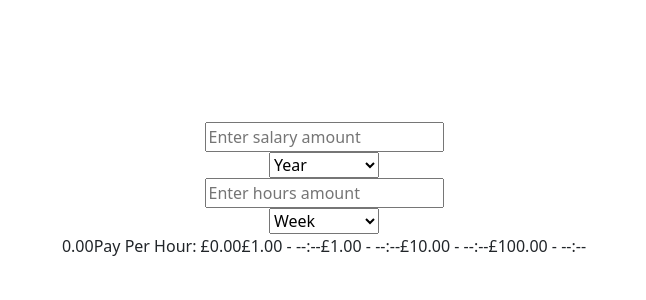
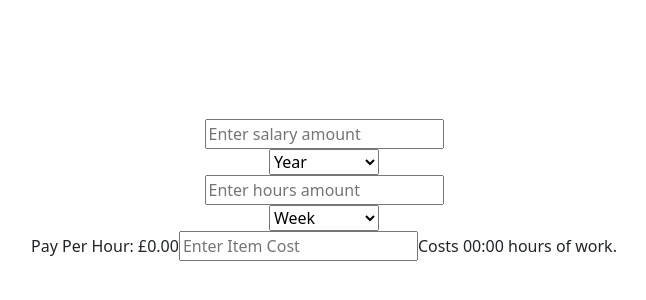
Before and after one commit to JarrenWhite/time_cost_javascript, a React (Vite) app in the folder time_cost/: page / in a window 1280 px wide. Shown: the part 210-510 px from the top of the page, without its empty margins (316-962 px from the left). Built offline with nearby package versions, Linux system fonts and the light colour scheme.

Commit message:
Minimum functionality achieved

```diff
--- a/time_cost/src/App.jsx
+++ b/time_cost/src/App.jsx
@@ -1,30 +1,24 @@
 import './App.css'
 import WageForm from "./wage_form/WageForm.jsx";
 import 'bootstrap/dist/css/bootstrap.min.css';
-import {SalaryInfoFunctions} from "./wage_form/SalaryInfoFunctions.jsx";
+import {SalaryFunctionUtils} from "./wage_form/SalaryFunctionUtils.jsx";
 import CostDisplay from "./CostDisplay.jsx";
+import {HoursCostFunctionUtils} from "./HoursCostFunctionUtils.jsx";
 
 function App() {
     const {
-        salary,
-        payFrequency,
-        hours,
-        hourFrequency,
         payPerHour,
-        changeSalary,
-        changePayFrequency,
-        changeHours,
-        changeHourFrequency,
         wageFormProps,
-    } = SalaryInfoFunctions();
-
+    } = SalaryFunctionUtils();
+    const {
+        costDisplayProps
+    } = HoursCostFunctionUtils({payPerHour})
 
 
     return (
         <>
             <WageForm {...wageFormProps} />
-            <label>{payPerHour.toFixed(2)}</label>
-            <CostDisplay payPerHour={payPerHour} />
+            <CostDisplay payPerHour={payPerHour} {...costDisplayProps} />
         </>
     )
 }
--- a/time_cost/src/CostDisplay.jsx
+++ b/time_cost/src/CostDisplay.jsx
@@ -1,32 +1,28 @@
-function CostDisplay({payPerHour}) {
+function CostDisplay({payPerHour, financialCost, setFinancialCost, hoursCost, setHourCost, calculateTimeCost}) {
+    const costRegex = /^\d*\.?\d?\d?$/
 
-    // Switch hours from decimal form to human-readable format
-    const hoursToReadable = (decimalHours) => {
-        const fullHours = Math.floor(decimalHours).toString();
-        const minutes = Math.round((decimalHours - fullHours) * 60).toString();
-
-        // If minutes string is too short
-        if (minutes.length === 1) {
-            return fullHours + ':0' + minutes
+    const handleInputChange = (e) => {
+        const inputValue = e.target.value;
+        if (inputValue === '') {
+            setFinancialCost(inputValue);
+            setHourCost('--:--');
+        } else if (costRegex.test(inputValue)) {
+            setFinancialCost(inputValue);
+            setHourCost(calculateTimeCost(parseFloat(inputValue)));
         }
-        return fullHours + ':' + minutes;
-    }
-
-    const calculateTimeCost = (itemCost) => {
-        if (payPerHour !== 0) {
-            return hoursToReadable(itemCost / payPerHour);
-        }
-        return '--:--';
     }
 
     return(
-        <>
+        <div>
             <label>Pay Per Hour: £{payPerHour.toFixed(2)}</label>
-            <label>£1.00 - {calculateTimeCost(payPerHour)}</label>
-            <label>£1.00 - {calculateTimeCost(1)}</label>
-            <label>£10.00 - {calculateTimeCost(10)}</label>
-            <label>£100.00 - {calculateTimeCost(100)}</label>
-        </>
+            <input
+                type="text"
+                value={financialCost}
+                onChange={handleInputChange}
+                placeholder="Enter Item Cost"
+            />
+            <label>Costs {hoursCost} hours of work.</label>
+        </div>
     )
 }
 
--- a/time_cost/src/WageCalculator.jsx
+++ b/time_cost/src/CostFunctionUtils.jsx
@@ -1,5 +1,4 @@
-export function WageCalculator({salary, payFrequency, hours, hourFrequency}) {
-
+export function CostFunctionUtils({salary, payFrequency, hours, hourFrequency}) {
     // Number of times per year that the event occurs
     const timesPerYear = {'Week': 52, 'Month': 12, 'Year': 1, 'Four Weeks': 13}
 
@@ -31,7 +30,7 @@ export function WageCalculator({salary, payFrequency, hours, hourFrequency}) {
         return fullHours + numericMinutes;
     }
 
-    const getPayPerHour = () => {
+    const recalculatePayPerHour = () => {
         // If payFrequency is hourly, already have pay per hour
         if (payFrequency === 'Hour') {
             return parseFloat(salary);
@@ -44,6 +43,6 @@ export function WageCalculator({salary, payFrequency, hours, hourFrequency}) {
     }
 
     return {
-        getPayPerHour
+        recalculatePayPerHour
     }
 }
--- /dev/null
+++ b/time_cost/src/HoursCostFunctionUtils.jsx
@@ -0,0 +1,46 @@
+import {useState} from "react";
+
+export function HoursCostFunctionUtils({payPerHour}) {
+    // Cost setting variables
+    const [financialCost, setFinancialCost] = useState('');
+    const [hoursCost, setHourCost] = useState('00:00');
+
+    // Switch hours from decimal form to human-readable format
+    const hoursToReadable = (decimalHours) => {
+        const fullHours = Math.floor(decimalHours);
+        const minutes = Math.round((decimalHours - fullHours) * 60).toString();
+
+        // If minutes string is too short
+        if (minutes.length === 1) {
+            return fullHours + ':0' + minutes
+        }
+
+        return fullHours.toString() + ':' + minutes;
+    }
+
+    const calculateTimeCost = (itemCost) => {
+        if (payPerHour !== 0 && itemCost !== 0) {
+            return hoursToReadable(itemCost / payPerHour);
+        }
+        return '--:--';
+    }
+
+    // Cost display props
+    const costDisplayProps = {
+        financialCost,
+        setFinancialCost,
+        hoursCost,
+        setHourCost,
+        calculateTimeCost
+    };
+
+    return {
+        financialCost,
+        setFinancialCost,
+        hoursCost,
+        setHourCost,
+        hoursToReadable,
+        calculateTimeCost,
+        costDisplayProps
+    }
+}
--- a/time_cost/src/wage_form/SalaryInfoFunctions.jsx
+++ b/time_cost/src/wage_form/SalaryFunctionUtils.jsx
@@ -1,19 +1,23 @@
 import {useEffect, useState} from "react";
-import {WageCalculator} from "../WageCalculator.jsx";
+import {CostFunctionUtils} from "../CostFunctionUtils.jsx";
 
-export function SalaryInfoFunctions() {
+export function SalaryFunctionUtils() {
+    // Variables for salary information
     const [salary, setSalary] = useState('');
     const [payFrequency, setPayFrequency] = useState('Year'); // Hour, Week, Month, Year, Four Weeks
     const [hours, setHours] = useState('');
     const [hourFrequency, setHourFrequency] = useState('Week'); // Hour, Week, Month, Year, Four Weeks
     const [payPerHour, setPayPerHour] = useState(0);
 
-    const {getPayPerHour} = WageCalculator({salary, payFrequency, hours, hourFrequency});
+    // Get Pay Per Hour info from wage calculator
+    const {recalculatePayPerHour} = CostFunctionUtils({salary, payFrequency, hours, hourFrequency});
 
+    // Update pay per hour on variable change
     useEffect(() => {
         changePayPerHour();
     }, [salary, payFrequency, hours, hourFrequency]);
 
+    // Manage variable changes
     const changeSalary = (newSalary) => {
         setSalary(newSalary);
     }
@@ -27,11 +31,12 @@ export function SalaryInfoFunctions() {
         setHourFrequency(newHourFrequency);
     }
     const changePayPerHour = () => {
-        if (salary !== '' && hours !== '') {
-            setPayPerHour(getPayPerHour());
+        if (salary !== '' && (payFrequency === 'Hours' || hours !== '')) {
+            setPayPerHour(recalculatePayPerHour());
         }
     }
 
+    // Wage form props
     const wageFormProps = {
         salary,
         payFrequency,
```
